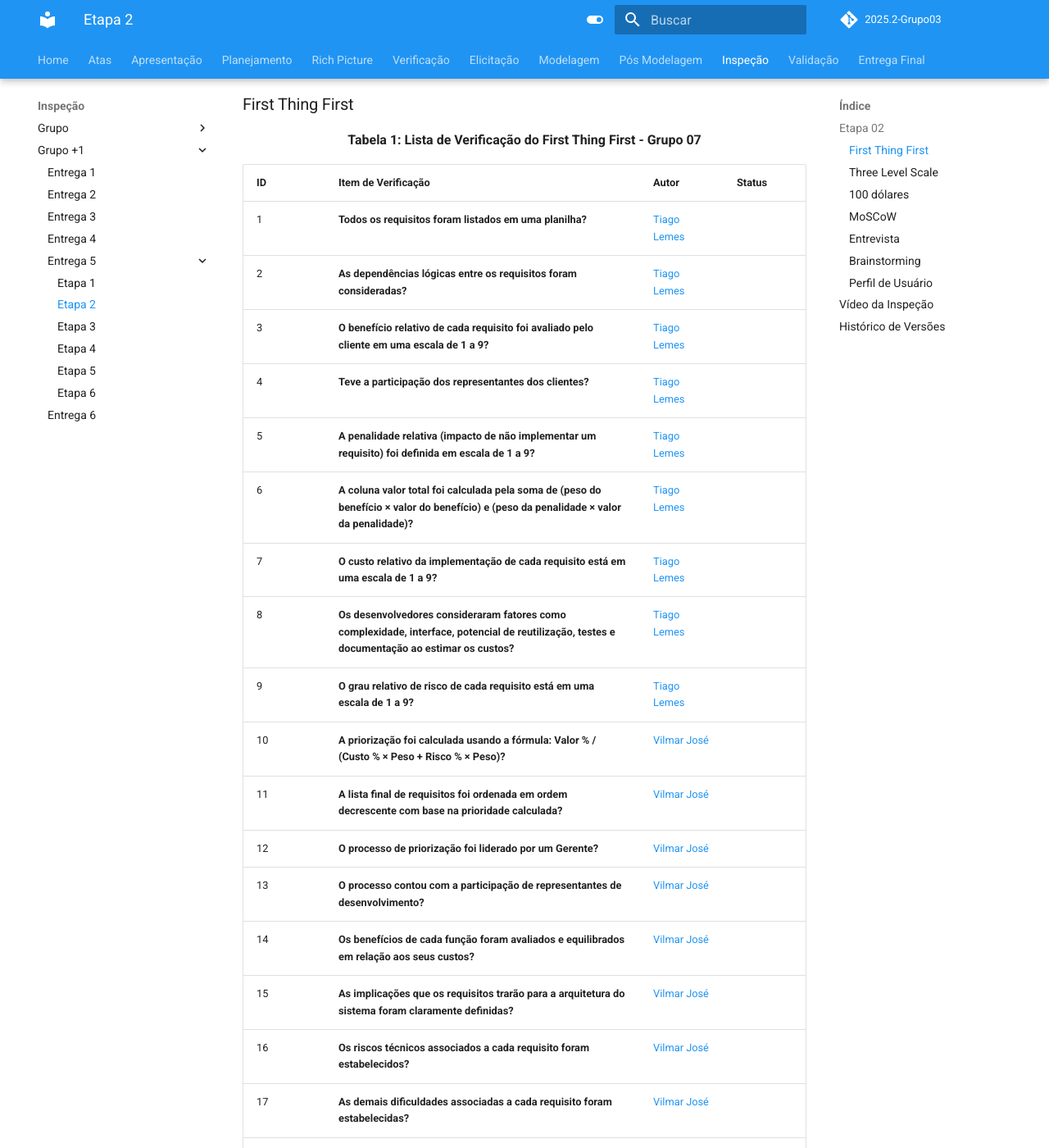
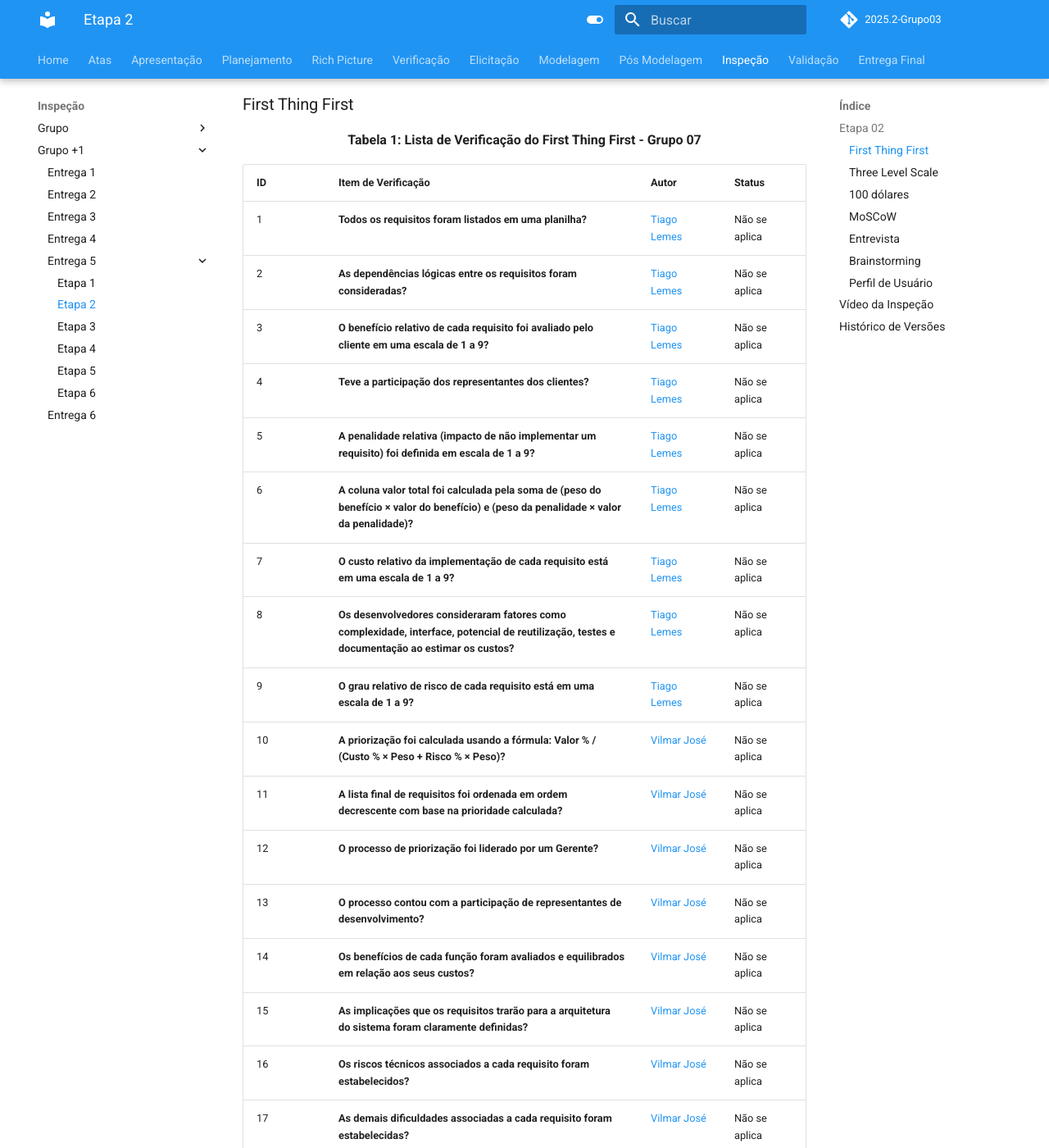
Before and after one commit to Requisitos-de-Software/2025.2-Grupo03, an MkDocs documentation site: the page built from docs/Inspeção/inspeção_Etapa2_grupo_+1_5.md, in a window 1280 px wide and 1400 px high, scrolled down 275 px. Shown: the whole window at 82% size. Built offline with MkDocs 1.6.1 and Material for MkDocs 9.7.7, drawn with Linux system fonts in a browser that asks for light colours; comment, search, counter and statistics services are not loaded; some of the changed text lies outside the part shown.

Commit message:
Update inspeção_Etapa2_grupo_+1_5.md

```diff
--- a/docs/Inspeção/inspeção_Etapa2_grupo_+1_5.md
+++ b/docs/Inspeção/inspeção_Etapa2_grupo_+1_5.md
@@ -10,24 +10,24 @@
 
 | ID | Item de Verificação | Autor | Status |
 |----|---------------------|-------|---|
-| 1 | **Todos os requisitos foram listados em uma planilha?** | [Tiago Lemes](https://github.com/TiagoTeixeira-2005) |  |
-| 2 | **As dependências lógicas entre os requisitos foram consideradas?** | [Tiago Lemes](https://github.com/TiagoTeixeira-2005) |  |
-| 3 | **O benefício relativo de cada requisito foi avaliado pelo cliente em uma escala de 1 a 9?** | [Tiago Lemes](https://github.com/TiagoTeixeira-2005) |  |
-| 4 | **Teve a participação dos representantes dos clientes?** | [Tiago Lemes](https://github.com/TiagoTeixeira-2005) |  |
-| 5 | **A penalidade relativa (impacto de não implementar um requisito) foi definida em escala de 1 a 9?** | [Tiago Lemes](https://github.com/TiagoTeixeira-2005) |  |
-| 6 | **A coluna valor total foi calculada pela soma de (peso do benefício × valor do benefício) e (peso da penalidade × valor da penalidade)?** | [Tiago Lemes](https://github.com/TiagoTeixeira-2005) |  |
-| 7 | **O custo relativo da implementação de cada requisito está em uma escala de 1 a 9?** | [Tiago Lemes](https://github.com/TiagoTeixeira-2005) |  |
-| 8 | **Os desenvolvedores consideraram fatores como complexidade, interface, potencial de reutilização, testes e documentação ao estimar os custos?** | [Tiago Lemes](https://github.com/TiagoTeixeira-2005) |  |
-| 9 | **O grau relativo de risco de cada requisito está em uma escala de 1 a 9?** | [Tiago Lemes](https://github.com/TiagoTeixeira-2005) |  |
-| 10 | **A priorização foi calculada usando a fórmula: Valor % / (Custo % × Peso + Risco % × Peso)?** | [Vilmar José](https://github.com/VilmarFagundes) |  |
-| 11 | **A lista final de requisitos foi ordenada em ordem decrescente com base na prioridade calculada?** | [Vilmar José](https://github.com/VilmarFagundes) |  |
-| 12 | **O processo de priorização foi liderado por um Gerente?** | [Vilmar José](https://github.com/VilmarFagundes) |  |
-| 13 | **O processo contou com a participação de representantes de desenvolvimento?** | [Vilmar José](https://github.com/VilmarFagundes) |  |
-| 14 | **Os benefícios de cada função foram avaliados e equilibrados em relação aos seus custos?** | [Vilmar José](https://github.com/VilmarFagundes) |  |
-| 15 | **As implicações que os requisitos trarão para a arquitetura do sistema foram claramente definidas?** | [Vilmar José](https://github.com/VilmarFagundes) |  |
-| 16 | **Os riscos técnicos associados a cada requisito foram estabelecidos?** | [Vilmar José](https://github.com/VilmarFagundes) |  |
-| 17 | **As demais dificuldades associadas a cada requisito foram estabelecidas?** | [Vilmar José](https://github.com/VilmarFagundes) |  |
-| 18 | **A granularidade dos requisitos foi definida para a priorização?** | [Vilmar José](https://github.com/VilmarFagundes) |  |
+| 1 | **Todos os requisitos foram listados em uma planilha?** | [Tiago Lemes](https://github.com/TiagoTeixeira-2005) | Não se aplica |
+| 2 | **As dependências lógicas entre os requisitos foram consideradas?** | [Tiago Lemes](https://github.com/TiagoTeixeira-2005) | Não se aplica |
+| 3 | **O benefício relativo de cada requisito foi avaliado pelo cliente em uma escala de 1 a 9?** | [Tiago Lemes](https://github.com/TiagoTeixeira-2005) | Não se aplica |
+| 4 | **Teve a participação dos representantes dos clientes?** | [Tiago Lemes](https://github.com/TiagoTeixeira-2005) | Não se aplica |
+| 5 | **A penalidade relativa (impacto de não implementar um requisito) foi definida em escala de 1 a 9?** | [Tiago Lemes](https://github.com/TiagoTeixeira-2005) | Não se aplica |
+| 6 | **A coluna valor total foi calculada pela soma de (peso do benefício × valor do benefício) e (peso da penalidade × valor da penalidade)?** | [Tiago Lemes](https://github.com/TiagoTeixeira-2005) | Não se aplica |
+| 7 | **O custo relativo da implementação de cada requisito está em uma escala de 1 a 9?** | [Tiago Lemes](https://github.com/TiagoTeixeira-2005) | Não se aplica |
+| 8 | **Os desenvolvedores consideraram fatores como complexidade, interface, potencial de reutilização, testes e documentação ao estimar os custos?** | [Tiago Lemes](https://github.com/TiagoTeixeira-2005) | Não se aplica |
+| 9 | **O grau relativo de risco de cada requisito está em uma escala de 1 a 9?** | [Tiago Lemes](https://github.com/TiagoTeixeira-2005) | Não se aplica |
+| 10 | **A priorização foi calculada usando a fórmula: Valor % / (Custo % × Peso + Risco % × Peso)?** | [Vilmar José](https://github.com/VilmarFagundes) | Não se aplica |
+| 11 | **A lista final de requisitos foi ordenada em ordem decrescente com base na prioridade calculada?** | [Vilmar José](https://github.com/VilmarFagundes) | Não se aplica |
+| 12 | **O processo de priorização foi liderado por um Gerente?** | [Vilmar José](https://github.com/VilmarFagundes) | Não se aplica |
+| 13 | **O processo contou com a participação de representantes de desenvolvimento?** | [Vilmar José](https://github.com/VilmarFagundes) | Não se aplica |
+| 14 | **Os benefícios de cada função foram avaliados e equilibrados em relação aos seus custos?** | [Vilmar José](https://github.com/VilmarFagundes) | Não se aplica |
+| 15 | **As implicações que os requisitos trarão para a arquitetura do sistema foram claramente definidas?** | [Vilmar José](https://github.com/VilmarFagundes) | Não se aplica |
+| 16 | **Os riscos técnicos associados a cada requisito foram estabelecidos?** | [Vilmar José](https://github.com/VilmarFagundes) | Não se aplica |
+| 17 | **As demais dificuldades associadas a cada requisito foram estabelecidas?** | [Vilmar José](https://github.com/VilmarFagundes) | Não se aplica |
+| 18 | **A granularidade dos requisitos foi definida para a priorização?** | [Vilmar José](https://github.com/VilmarFagundes) | Não se aplica |
 
 <div align="center"><strong>Autoria de <a href="https://github.com/TiagoTeixeira-2005">Tiago Lemes</a></strong></div>
 
@@ -121,18 +121,19 @@
 
 | ID | Item de Verificação | Autor | Status |
 |----|---------------------|-------|---|
-| 1  | **Foi feita uma reunião com especialistas de diversos setores?**  |  [Vilmar José](https://github.com/VilmarFagundes) |  |
-| 2  | **A sessão foi entre 8 e 12 usuários finais?** |  [Vilmar José](https://github.com/VilmarFagundes) |  |
-| 3  | **Os perfis de usuário são semelhantes?** |  [Vilmar José](https://github.com/VilmarFagundes) |  |
-| 4  | **A sessão foi iniciada com uma pergunta que sumariza o objetivo de entender o que os usuários querem e precisam no produto?** |  [Vilmar José](https://github.com/VilmarFagundes) |  |
-| 5  | **A pergunta se refere ao “Sistema ideal” para que os participantes não se limitem ao que acreditam que a tecnologia possa fazer?** |  [Vilmar José](https://github.com/VilmarFagundes) |  |
-| 6  | **A sessão tem um moderador?** |  [Vilmar José](https://github.com/VilmarFagundes) |  |
-| 7  | **A sessão possui um secretário?** |  [Vilmar José](https://github.com/VilmarFagundes) |  |
-| 8  | **A sessão possui um cinegrafista?** |  [Vilmar José](https://github.com/VilmarFagundes) |  |
-| 9  | **Na atividade de priorização, cada participante registrou os cinco itens que considera essenciais para o produto?** |  [Vilmar José](https://github.com/VilmarFagundes) |  |
-| 10 | **No formulário foi registrado os números dos itens?** |  [Vilmar José](https://github.com/VilmarFagundes) |  |
-| 11 | **No formulário foi registrada a descrição do item?** |  [Vilmar José](https://github.com/VilmarFagundes) |  |
-| 12 | **No formulário foi registrado o porquê esse item é importante?** |  [Vilmar José](https://github.com/VilmarFagundes) |  |
+| 1  | **Foi feita uma reunião com especialistas de diversos setores?**  |  [Vilmar José](https://github.com/VilmarFagundes) | Não se aplica |
+| 2  | **A sessão foi entre 8 e 12 usuários finais?** |  [Vilmar José](https://github.com/VilmarFagundes) | Não se aplica |
+| 3  | **Os perfis de usuário são semelhantes?** |  [Vilmar José](https://github.com/VilmarFagundes) | Não se aplica |
+| 4  | **A sessão foi iniciada com uma pergunta que sumariza o objetivo de entender o que os usuários querem e precisam no produto?** |  [Vilmar José](https://github.com/VilmarFagundes) | Não se aplica |
+| 5  | **A pergunta se refere ao “Sistema ideal” para que os participantes não se limitem ao que acreditam que a tecnologia possa fazer?** |  [Vilmar José](https://github.com/VilmarFagundes) | Não se aplica |
+| 6  | **A sessão tem um moderador?** |  [Vilmar José](https://github.com/VilmarFagundes) | Não se aplica |
+| 7  | **A sessão possui um secretário?** |  [Vilmar José](https://github.com/VilmarFagundes) | Não se aplica |
+| 8  | **A sessão possui um cinegrafista?** |  [Vilmar José](https://github.com/VilmarFagundes) | Não se aplica |
+| 9  | **Na atividade de priorização, cada participante registrou os cinco itens que considera essenciais para o produto?** |  [Vilmar José](https://github.com/VilmarFagundes) | Não se aplica |
+| 10 | **No formulário foi registrado os números dos itens?** |  [Vilmar José](https://github.com/VilmarFagundes) | Não se aplica |
+| 11 | **No formulário foi registrada a descrição do item?** |  [Vilmar José](https://github.com/VilmarFagundes) | Não se aplica |
+| 12 | **No formulário foi registrado o porquê esse item é importante?** |  [Vilmar José](https://github.com/VilmarFagundes) | Não se aplica |
+
 
 <div align="center"><strong>Autoria de <a href="https://github.com/TiagoTeixeira-2005">Tiago Lemes</a></strong></div>
 
@@ -165,6 +166,8 @@
 
 <div align="center"><strong>Autoria de <a href="https://github.com/TiagoTeixeira-2005">Tiago Lemes</a></strong></div>
 
+---
+
 ## Vídeo da Inspeção
 
 - [Link do video no youtube]()
```
